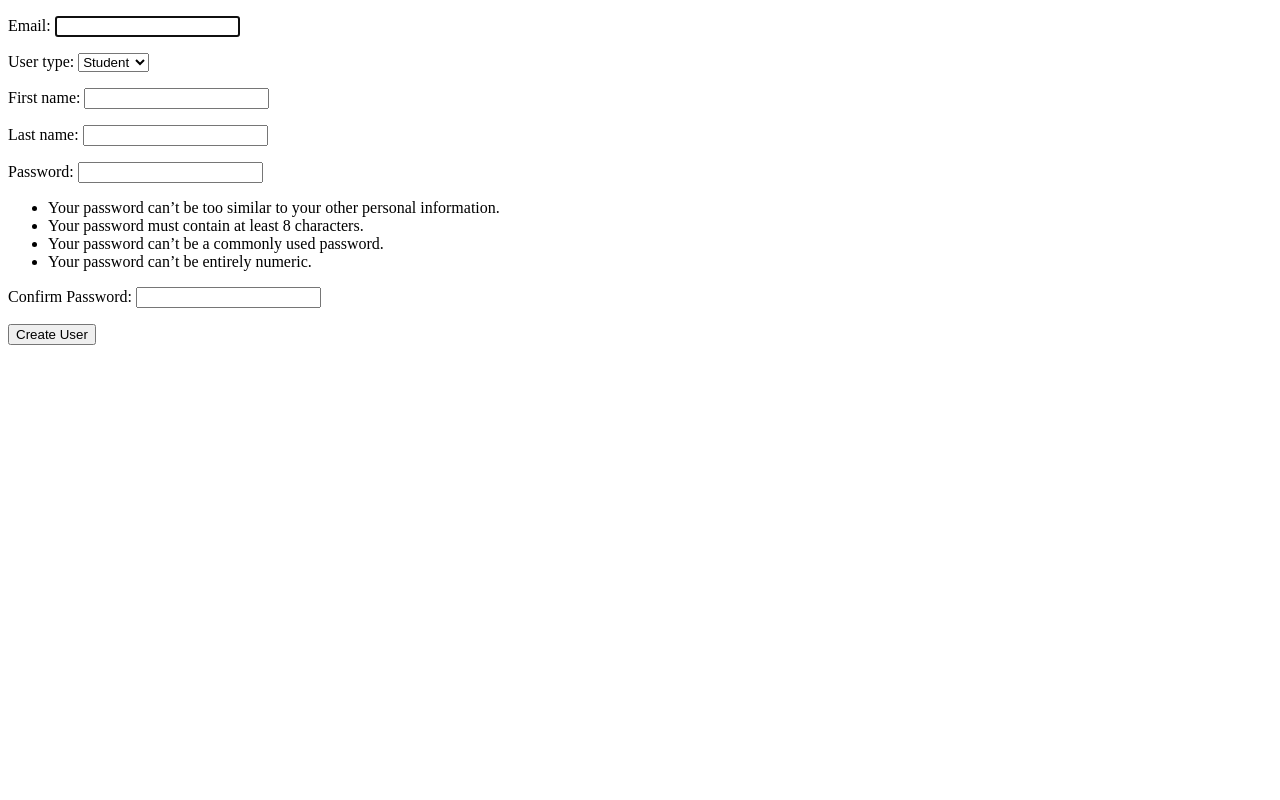
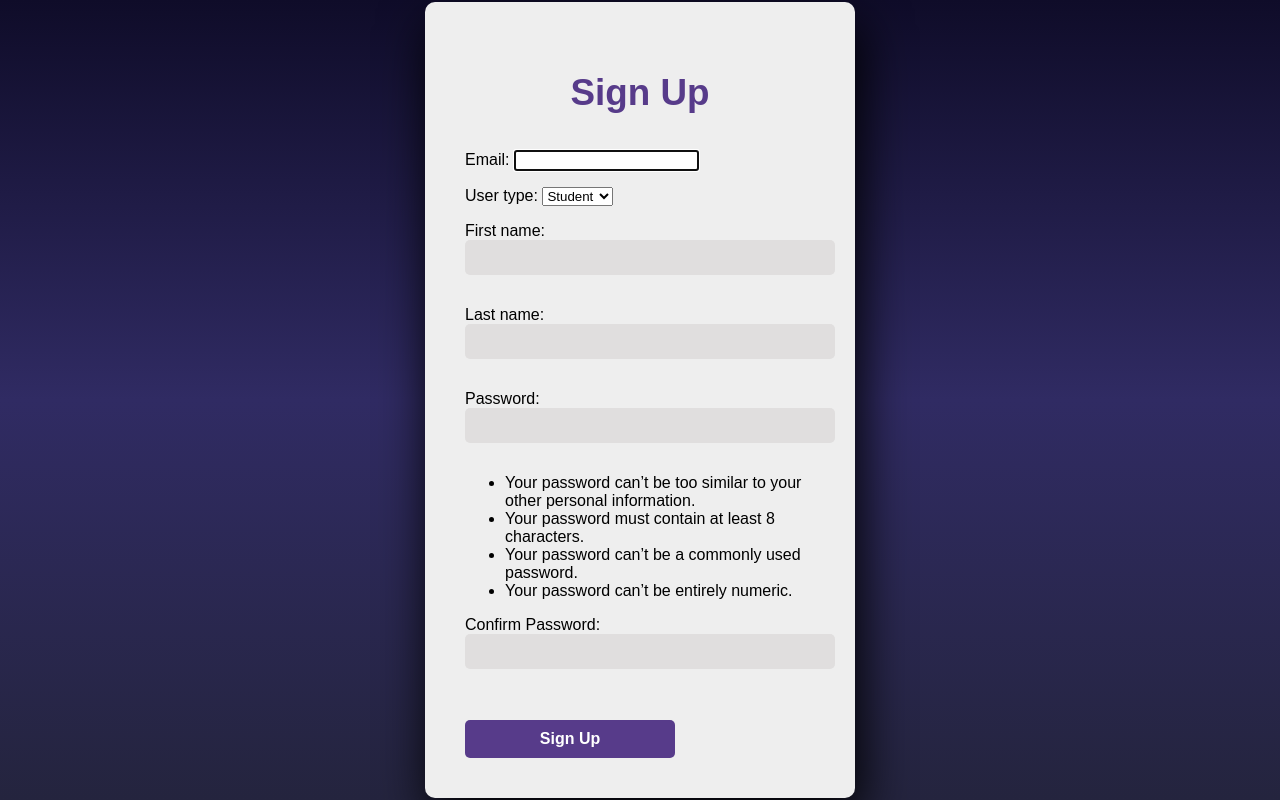
Before and after one commit to gega0397/LMS_1, a Django app: page /register/ in a window 1280 px wide. Run offline with Django 5.2, Linux system fonts and the light colour scheme; parts of the project's set-up code (start-up, migrations or seed data) failed here and were passed over.

Commit message:
Final commit

```diff
--- a/faculty/forms.py
+++ b/faculty/forms.py
@@ -1,7 +1,6 @@
 from django import forms
 from django.contrib.auth import password_validation
 from django.contrib.auth.forms import UserCreationForm, UserChangeForm
-
 from .models import CustomUser
 from .choices import FORM_TYPE_CHOICES
 
@@ -19,7 +18,7 @@ class CustomUserCreationForm(UserCreationForm):
         widget=forms.PasswordInput(attrs={'class': 'form-control'}),
     )
 
-    # Add an additional field for password strength
+    # Add a field for password strength
     password_strength = forms.CharField(
         widget=forms.HiddenInput(),
         required=False,
@@ -34,3 +33,21 @@ class CustomUserChangeForm(UserChangeForm):
     class Meta:
         model = CustomUser
         fields = ("email", 'user_type', 'first_name', 'last_name')
+
+
+class LoginForm(forms.Form):
+    email = forms.CharField(
+        label='Email',
+        max_length=100,
+        widget=forms.TextInput(attrs={'class': 'form-control'}),
+    )
+    password = forms.CharField(
+        label='Password',
+        widget=forms.PasswordInput(attrs={'class': 'form-control', 'id': 'password-input'}),
+        help_text=password_validation.password_validators_help_text_html(),
+    )
+
+    def clean(self):
+        cleaned_data = super().clean()
+        # Perform additional cleaning or validation as needed
+        return cleaned_data
--- a/faculty/models.py
+++ b/faculty/models.py
@@ -1,12 +1,9 @@
 from django.contrib.auth.models import AbstractUser
 from django.db import models
-from .choices import USER_TYPE_CHOICES, USER_STATUS_CHOICES, MAX_CLASSROOM_SIZE
+from faculty.choices import USER_TYPE_CHOICES, USER_STATUS_CHOICES, MAX_CLASSROOM_SIZE
 from django.utils.translation import gettext_lazy as _
+from faculty.managers import CustomUserManager
 
-from .managers import CustomUserManager
-
-
-# Create your models here.
 
 class CustomUser(AbstractUser):
     username = None
@@ -62,7 +59,6 @@ class Faculty(models.Model):
         return self.name
 
 
-
 class Classroom(models.Model):
     subject = models.ForeignKey(Subject, on_delete=models.CASCADE, verbose_name=_("Subjects"))
     lecturer = models.ForeignKey(CustomUser, on_delete=models.CASCADE,
@@ -79,7 +75,7 @@ class Classroom(models.Model):
         return f'{self.subject} {self.lecturer}'
 
 
-class SudentFaculty(models.Model):
+class StudentFaculty(models.Model):
     student = models.ForeignKey(CustomUser, on_delete=models.CASCADE,
                                 limit_choices_to={'user_type': 'student'}, verbose_name=_("Student"))
     faculty = models.ForeignKey(Faculty, on_delete=models.CASCADE, verbose_name=_("Faculty"))
@@ -94,16 +90,6 @@ class SudentFaculty(models.Model):
         return f"{self.student}: {self.faculty}"
 
 
-# class LectureSubject(models.Model):
-#     lecturer = models.ForeignKey(CustomUser, on_delete=models.CASCADE, verbose_name=_("Lecturer"))
-#     subject = models.ForeignKey(Subject, on_delete=models.CASCADE, verbose_name=_("Subjects"))
-#     has_permission = models.BooleanField(default=False, verbose_name=_("Has Permission"))
-#
-#     class Meta:
-#         verbose_name = _('Lecture Subject')
-#         verbose_name_plural = _('Lecture Subjects')
-
-
 class StudentSubject(models.Model):
     student = models.ForeignKey(CustomUser, on_delete=models.CASCADE,
                                 limit_choices_to={'user_type': 'student'}, verbose_name=_("Student"))
--- a/faculty/templates/faculty/register.html
+++ b/faculty/templates/faculty/register.html
@@ -2,13 +2,79 @@
 <html lang="en">
 <head>
     <meta charset="UTF-8">
-    <title>Title</title>
+    <title>Sign Up</title>
+    <style>
+        body {
+            margin: 0;
+            padding: 0;
+            display: flex;
+            justify-content: center;
+            align-items: center;
+            min-height: 100vh;
+            font-family: 'Jost', sans-serif;
+            background: linear-gradient(to bottom, #0f0c29, #302b63, #24243e);
+        }
+
+        .form-card {
+            max-width: 350px;
+            padding: 40px;
+            background: #eee;
+            border-radius: 10px;
+            box-shadow: 5px 20px 50px #000;
+            display: flex;
+            flex-direction: column;
+            align-items: center;
+        }
+
+        .form-card h2 {
+            color: #573b8a;
+            margin-bottom: 20px;
+            font-size: 2.3em;
+            font-weight: bold;
+        }
+
+        .form-card input[type="text"],
+        .form-card input[type="password"] {
+            width: 100%;
+            padding: 10px;
+            margin-bottom: 15px;
+            border: none;
+            outline: none;
+            border-radius: 5px;
+            background: #e0dede;
+            color: #573b8a;
+        }
+
+        .form-card button {
+            width: 60%;
+            padding: 10px;
+            margin-top: 20px;
+            background: #573b8a;
+            color: #fff;
+            border: none;
+            border-radius: 5px;
+            font-size: 1em;
+            font-weight: bold;
+            cursor: pointer;
+            transition: background 0.2s ease-in;
+        }
+
+        .form-card button:hover {
+            background: #6d44b8;
+        }
+    </style>
 </head>
 <body>
-<form method="post">
-    {% csrf_token %}
-    {{ form.as_p }}
-    <button type="submit">Create User</button>
-</form>
+    <!-- Registration form as a card -->
+    {% block content %}
+    <div class="form-card">
+        <h2>Sign Up</h2>
+        <form method="post">
+            {% csrf_token %}
+            {{ form.as_p }}
+            <button type="submit">Sign Up</button>
+        </form>
+    </div>
+    {% endblock %}
 </body>
 </html>
--- a/faculty/urls.py
+++ b/faculty/urls.py
@@ -1,13 +1,14 @@
 from django.urls import path, re_path
-from django.views.generic import RedirectView
-
-from faculty.views import register, login, profile
+from django.views.generic import RedirectView, TemplateView
+from faculty.views import register_view, login_view, logout_view, profile_view
 
 app_name = 'faculty'
 
 urlpatterns = [
-    path('register/', register, name='register'),
-    path('login/', login, name='login'),
-    path('profile/', profile, name='profile'),
-    re_path(r'^.*$', RedirectView.as_view(pattern_name='faculty:login')),
+    path("", TemplateView.as_view(template_name="faculty/home.html"), name="home"),
+    path('register/', register_view, name='register'),
+    path('login/', login_view, name='login'),
+    path('logout/', logout_view, name='logout'),
+    path('profile/', profile_view, name='profile'),
+    re_path(r'^.*$', RedirectView.as_view(pattern_name='faculty:home')),
 ]
--- a/faculty/views.py
+++ b/faculty/views.py
@@ -1,14 +1,15 @@
+from django.contrib.auth.decorators import login_required
 from django.shortcuts import render, redirect
-from .models import CustomUser
-from .forms import CustomUserCreationForm
+from faculty.models import CustomUser
+from faculty.forms import CustomUserCreationForm, LoginForm
 from django.contrib import messages
-
 from django.http import HttpResponse
+from django.contrib.auth import authenticate, login, logout
 
 
 # Create your views here.
 
-def register(request):
+def register_view(request):
     if request.method == 'POST':
         # Create a form that has request.POST
         form = CustomUserCreationForm(request.POST)
@@ -24,7 +25,8 @@ def register(request):
                 user.save()
 
                 messages.success(request, f'Your Account has been created {email} ! Proceed to log in')
-                return redirect('faculty:login')  # Redirect to the login page
+                login(request, user)
+                return redirect('faculty:profile')  # Redirect to the login page
             else:
                 # Handle password mismatch error here
                 form.add_error('password2', 'Passwords entered do not match')
@@ -33,21 +35,35 @@ def register(request):
     return render(request, 'faculty/register.html', {'form': form})
 
 
-def login(request):
+def login_view(request):
+    form = LoginForm()
+
     if request.method == 'POST':
-        # if form.is_valid():
-        #     # authenticate
-        #     # login
-        #     return redirect('profile')
-        pass
-    return HttpResponse('Login page')
-    #return render(request, 'faculty/login.html')
+        form = LoginForm(request.POST)
+        if form.is_valid():
+            email = form.cleaned_data['email']
+            password = form.cleaned_data['password']
+            user = authenticate(request, email=email, password=password)
+
+            if user:
+                login(request, user)
+                return redirect('faculty:profile_view')
+            else:
+                form.add_error(field=None, error="Invalid username or password")
+
+    return render(request, 'faculty/login.html', {'form': form})
 
 
-def profile(request):
-    if not request.user.is_authenticated():
-        return redirect('login')
-    if request.user.is_student():
-        return render(request, 'student_profile.html')
-    if request.user.is_lecturer():
-        return render(request, 'lecturer_profile.html')
+def logout_view(request):
+    logout(request)
+    return redirect('home')
+
+
+@login_required
+def profile_view(request):
+    user = request.user
+
+    if user.is_student():
+        return render(request, 'student_profile.html', {'user': user})
+    if user.is_lecturer():
+        return render(request, 'lecturer_profile.html',  {'user': user})
```
Also changed, not shown: djangoProject1/settings.py (+6 -6 lines), faculty/admin.py (+5 -4 lines), faculty/templates/faculty/base.html (added, +14 -0 lines), faculty/templates/faculty/home.html (added, +36 -0 lines), faculty/templates/faculty/lecturer_profile.html (added, +15 -0 lines), faculty/templates/faculty/login.html (added, +104 -0 lines), faculty/templates/faculty/student_profile.html (added, +16 -0 lines), db.sqlite3 (deleted), djangoProject1/urls.py (line endings or trailing spaces), 1 other file.
